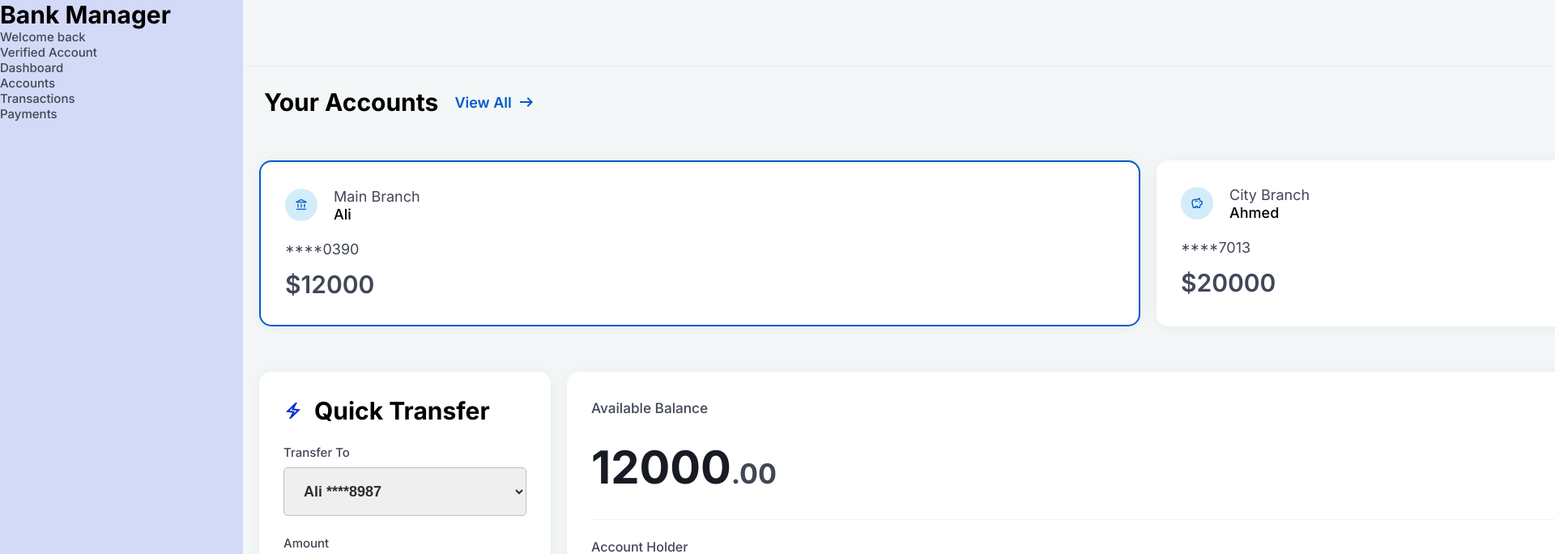
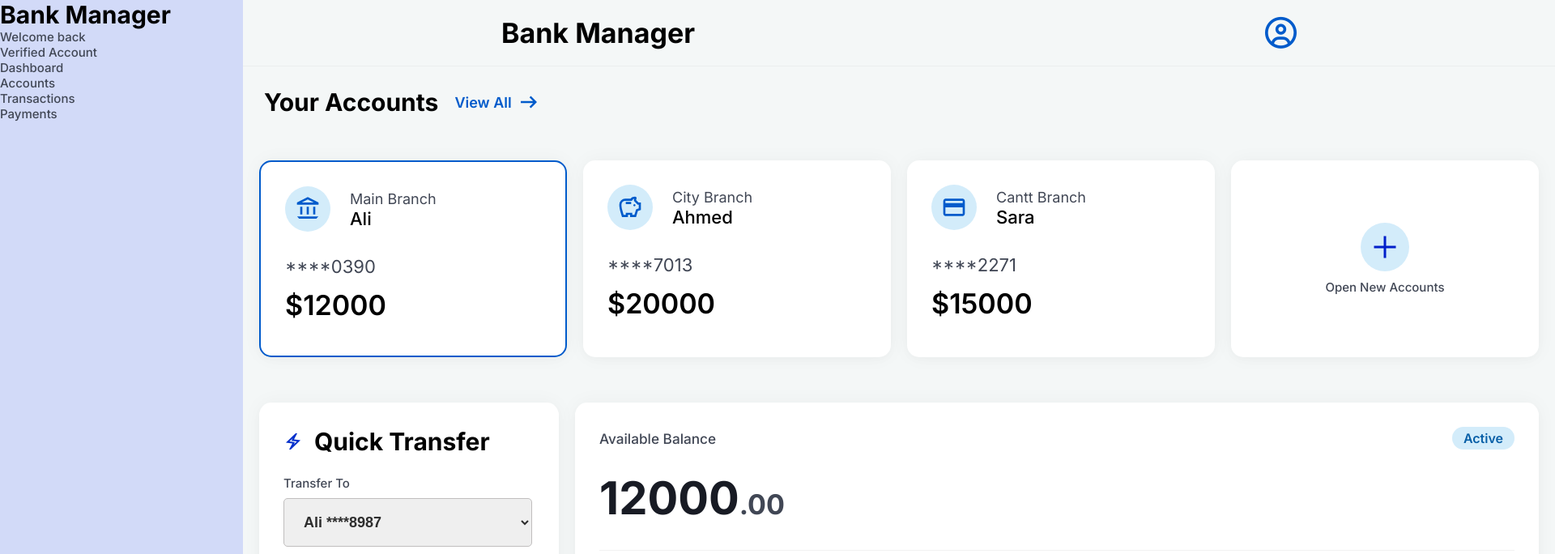
Before and after one commit to hadiashah01/bank-account-manager, a React (Vite) app: page / in a window 1280 px wide. Shown: the top 684 px of the page at 81% size, 1920 px wide, since content can reach past the window. Built offline with nearby package versions, Linux system fonts and the light colour scheme.

Commit message:
Refactor styles in AccountsCard, Header, and QuickTransferCard components for consistency; update color codes and layout adjustments for improved responsiveness

```diff
--- a/src/components/AccountsCard/AccountsCard.css
+++ b/src/components/AccountsCard/AccountsCard.css
@@ -8,7 +8,7 @@
   }
 }
 span a {
-  color: #005BCB;
+  color: #005bcb;
   font-weight: 600;
   font-size: 0.9rem;
   display: inline-flex;
@@ -16,9 +16,8 @@ span a {
   gap: 6px;
   text-decoration: none;
 }
-.saving-card,
-.checking-card,
-.credit-card,.add-card {
+.card,
+.add-card {
   background-color: rgb(255, 255, 255);
   margin-inline: 1rem;
   margin-right: 0;
@@ -28,7 +27,7 @@ span a {
     0px 0px 25px 0px rgba(0, 0, 0, 0.04),
     0px 4px 12px 0px rgba(0, 0, 0, 0.02);
   padding: 1.5rem;
-  min-width: 85vw;
+  min-width: 19rem;
 }
 .account-card-wrapper {
   display: flex;
@@ -42,11 +41,18 @@ span a {
 .card-header {
   display: flex;
   align-items: center;
-  gap: 1rem;margin-bottom: 1rem;
+  gap: 1.2rem;
+  margin-bottom: 1rem;
 }
-.account-type,
+.card-body {
+  padding-block: 0.5rem;
+}
+
 .account-holder,
 .card-number {
+  font-size: 1.1rem;
+}
+.account-type {
   font-size: 0.9rem;
 }
 .account-type,
@@ -58,17 +64,19 @@ span a {
 }
 
 .account-balance {
-  margin-block: .7rem .1rem;
-  font-size: 1.5rem;
+  margin-block: 0.7rem 0.1rem;
+  font-size: 1.7rem;
   font-weight: 600;
+  color: black;
 }
 .active {
-    border: 2px solid #005BCB;
+  border: 2px solid #005bcb;
 }
-.add-card  {
-    display: flex;
-    align-items: center;
-    justify-content: center;
-    flex-direction: column; gap: .5rem;
-     margin-right: 1rem;
+.add-card {
+  display: flex;
+  align-items: center;
+  justify-content: center;
+  flex-direction: column;
+  gap: 0.5rem;
+  margin-right: 1rem;
 }
--- a/src/components/AccountsCard/AccountsCard.jsx
+++ b/src/components/AccountsCard/AccountsCard.jsx
@@ -15,9 +15,9 @@ export default function AccountsCard({
             View All
             <svg
               xmlns="http://www.w3.org/2000/svg"
-              height="24px"
+              height="1.5rem"
               viewBox="0 -960 960 960"
-              width="24px"
+              width="1.5rem"
               fill=" #005BCB"
             >
               <path d="m560-240-56-58 142-142H160v-80h486L504-662l56-58 240 240-240 240Z" />
@@ -27,15 +27,15 @@ export default function AccountsCard({
       </div>
       <ul className="account-card-wrapper">
         <li
-          className={`checking-card ${activeAccount == accounts[0] ? " active" : ""}`}
+          className={`card ${activeAccount == accounts[0] ? " active" : ""}`}
           onClick={() => setActiveAccount(accounts[0])}
         >
           <div className="card-header">
             <svg
               xmlns="http://www.w3.org/2000/svg"
-              height="40px"
+              height="2.8rem"
               viewBox="0 -960 960 960"
-              width="40px"
+              width="2.8rem"
               fill="#005BCB"
             >
               <path d="M200-280v-280h80v280h-80Zm240 0v-280h80v280h-80ZM80-120v-80h800v80H80Zm600-160v-280h80v280h-80ZM80-640v-80l400-200 400 200v80H80Zm178-80h444-444Zm0 0h444L480-830 258-720Z" />
@@ -51,18 +51,18 @@ export default function AccountsCard({
           </div>
         </li>
         <li
-          className={`saving-card ${activeAccount == accounts[1] ? "active" : ""}`}
+          className={`card ${activeAccount == accounts[1] ? "active" : ""}`}
           onClick={() => setActiveAccount(accounts[1])}
         >
           <div className="card-header">
             <svg
               xmlns="http://www.w3.org/2000/svg"
-              height="40px"
+              height="2.8rem"
               viewBox="0 -960 960 960"
-              width="40px"
+              width="2.8rem"
               fill="#005BCB"
             >
-              <path d="M668.5-531.5Q680-543 680-560t-11.5-28.5Q657-600 640-600t-28.5 11.5Q600-577 600-560t11.5 28.5Q623-520 640-520t28.5-11.5ZM320-600h200v-80H320v80ZM180-120q-34-114-67-227.5T80-580q0-92 64-156t156-64h200q29-38 70.5-59t89.5-21q25 0 42.5 17.5T720-820q0 6-1.5 12t-3.5 11q-4 11-7.5 22.5T702-751l91 91h87v279l-113 37-67 224H480v-80h-80v80H180Zm60-80h80v-80h240v80h80l62-206 98-33v-141h-40L620-720q0-20 2.5-38.5T630-796q-29 8-51 27.5T547-720H300q-58 0-99 41t-41 99q0 98 27 191.5T240-200Zm240-298Z" />
+              <path d="M668.5-531.5Q680-543 680-560t-11.5-28.5Q657-600 640-600t-28.5 11.5Q600-577 600-560t11.5 28.5Q623-520 640-520t28.5-11.5ZM320-600h200v-80H320v80ZM180-120q-34-114-67-227.5T80-580q0-92 64-156t156-64h200q29-38 70.5-59t89.5-21q25 0 42.8 17.5T720-820q0 6-1.5 12t-3.5 11q-4 11-7.5 22.8T702-751l91 91h87v279l-113 37-67 224H480v-80h-80v80H180Zm60-80h80v-80h240v80h80l62-206 98-33v-141h-40L620-720q0-20 2.8-38.5T630-796q-29 8-51 27.5T547-720H300q-58 0-99 41t-41 99q0 98 27 191.5T240-200Zm240-298Z" />
             </svg>
             <div>
               <span className="account-type">{accounts[1].branchName}</span>
@@ -76,15 +76,15 @@ export default function AccountsCard({
         </li>
 
         <li
-          className={`credit-card ${activeAccount == accounts[2] ? "active" : ""}`}
+          className={`card ${activeAccount == accounts[2] ? "active" : ""}`}
           onClick={() => setActiveAccount(accounts[2])}
         >
           <div className="card-header">
             <svg
               xmlns="http://www.w3.org/2000/svg"
-              height="40px"
+              height="2.8rem"
               viewBox="0 -960 960 960"
-              width="40px"
+              width="2.8rem"
               fill="#005BCB"
             >
               <path d="M880-720v480q0 33-23.5 56.5T800-160H160q-33 0-56.5-23.5T80-240v-480q0-33 23.5-56.5T160-800h640q33 0 56.5 23.5T880-720Zm-720 80h640v-80H160v80Zm0 160v240h640v-240H160Zm0 240v-480 480Z" />
@@ -102,9 +102,9 @@ export default function AccountsCard({
         <li className="add-card ">
           <svg
             xmlns="http://www.w3.org/2000/svg"
-            height="44px"
+            height="3rem"
             viewBox="0 -960 960 960"
-            width="44px"
+            width="3rem"
             fill="#011fca"
           >
             <path d="M440-120v-320H120v-80h320v-320h80v320h320v80H520v320h-80Z" />
--- a/src/components/Header/Header.css
+++ b/src/components/Header/Header.css
@@ -1,14 +1,14 @@
 @import url("https://cdnjs.cloudflare.com/ajax/libs/font-awesome/6.5.1/css/all.min.css");
 
 .fa-regular {
-  color: #005BCB;
+  color: #005bcb;
   font-size: 1.95rem;
 }
 .header {
   padding-block: 1rem;
   display: flex;
   align-items: center;
-  justify-content: center;
+  justify-content: space-around;
   gap: 3.3rem;
   border-bottom: 0.5px solid rgba(157, 158, 160, 0.1);
 }
--- a/src/components/QuickTransferCard/QuickTransferCard.css
+++ b/src/components/QuickTransferCard/QuickTransferCard.css
@@ -27,10 +27,11 @@ label {
 p {
   font-weight: 500;
   color: #414755;
-  font-size: 0.75rem;}
+  font-size: 0.75rem;
+}
 select,
 input {
-  width: 15rem;
+  width: 99%;
   padding-block: 0.9rem;
   border-radius: 5px;
   margin-block: 0.4rem 1rem;
@@ -57,3 +58,7 @@ button {
   margin-right: 1rem;
   color: white;
 }
+.buttons {
+  display: flex;
+  justify-content: space-around;
+}
--- a/src/components/QuickTransferCard/QuickTransferCard.jsx
+++ b/src/components/QuickTransferCard/QuickTransferCard.jsx
@@ -21,11 +21,7 @@ export default function QuickTransferCard({ accounts, onDebit, onCredit }) {
         Transfer To
       </label>
       <br />
-          <select
-            id="transferTo"
-            defaultValue="5678"
-            onChange={(e) => setTargetId(e.target.value)}
-          >
+      <select id="transferTo" onChange={(e) => setTargetId(e.target.value)}>
         {accounts.map((account) => (
           <option value={account.accountNumber} key={account.accountNumber}>
             {account.userFullName} ****
@@ -47,6 +43,7 @@ export default function QuickTransferCard({ accounts, onDebit, onCredit }) {
       <br />
       <p>Credit/Debit limit is set to $5000</p>
       <br />
+      <div className="buttons">
         <button
           className="credit-button"
           onClick={() => {
@@ -60,12 +57,11 @@ export default function QuickTransferCard({ accounts, onDebit, onCredit }) {
           onClick={() => {
             onDebit(amount, targetId);
             setAmount("");
-
-          }
-        }
+          }}
         >
           Debit
         </button>
       </div>
+    </div>
   );
 }
```
Lines whose indentation alone changed are shown as unchanged.
